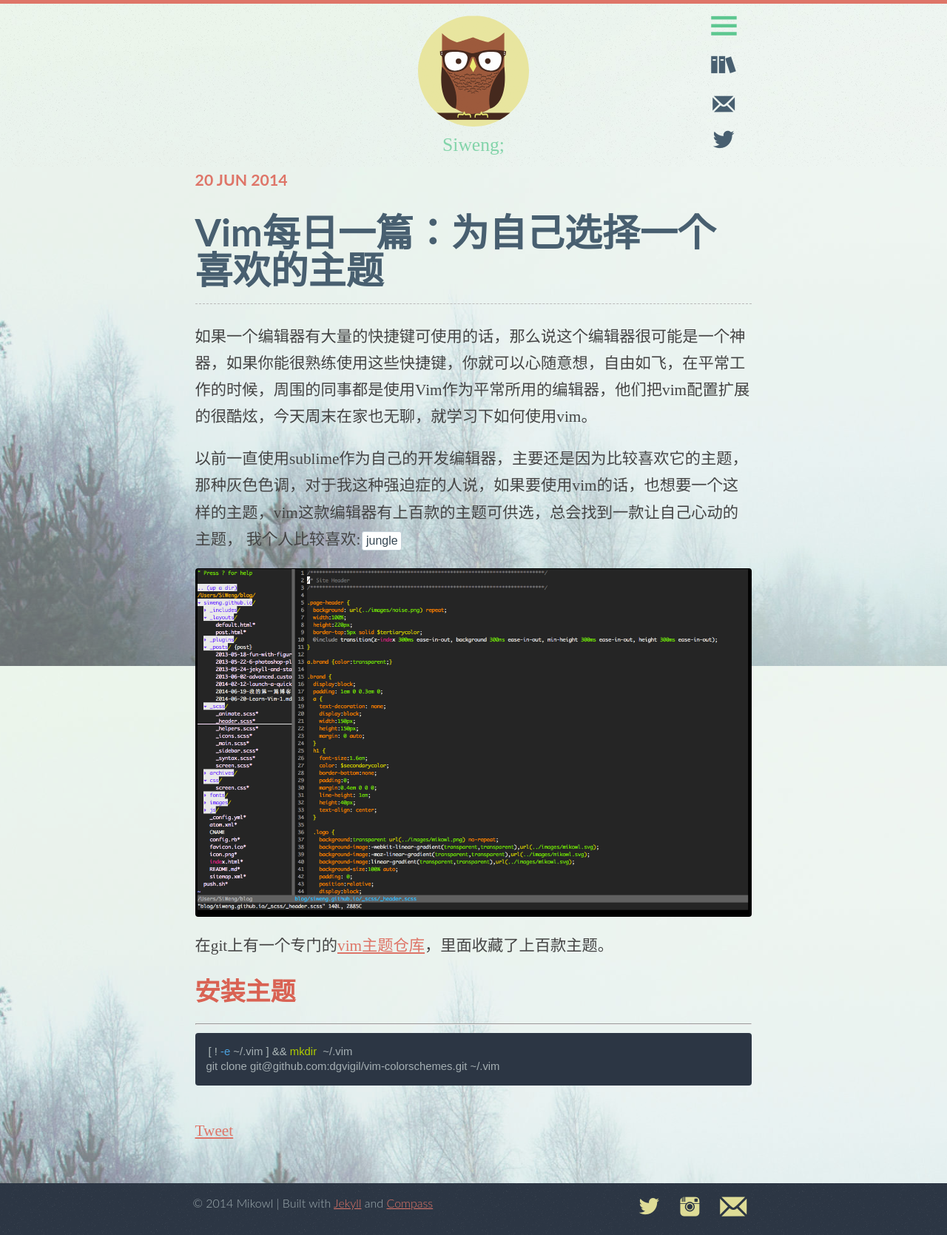
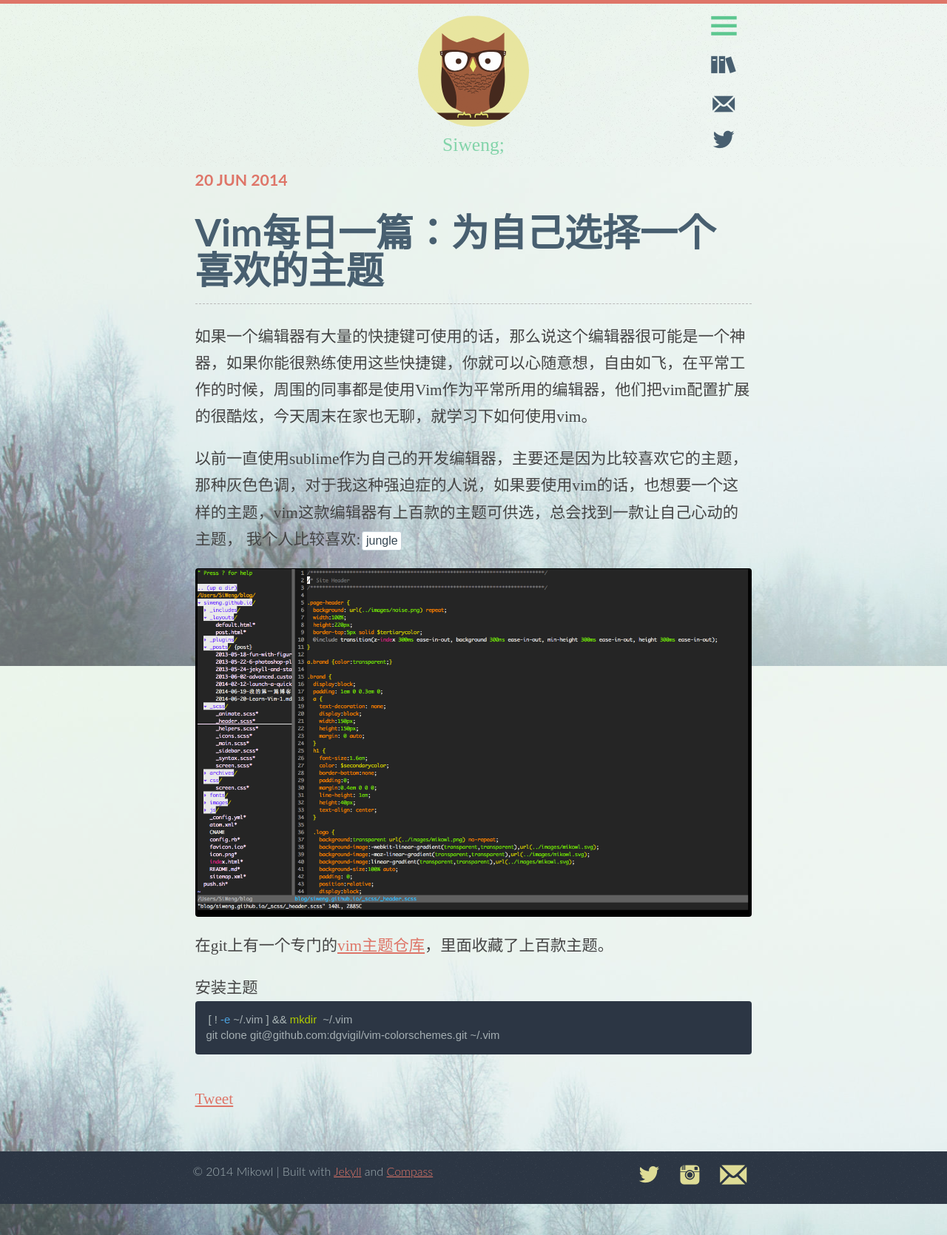
Before and after one commit to siweng/siweng.github.io, a Jekyll site: the page built from _posts/2014-06-20-Learn-Vim-1.md, in a window 1280 px wide. Shown: the whole page at 74% size. Built offline with Jekyll 4.4.1, drawn with Linux system fonts in a browser that asks for light colours; nearby versions of some CDN libraries; some web fonts are replaced; Markdown is read by kramdown in place of the engine named in the settings; comment, search, counter and statistics services are not loaded.

Commit message:
auto commit

```diff
--- a/_posts/2014-06-20-Learn-Vim-1.md
+++ b/_posts/2014-06-20-Learn-Vim-1.md
@@ -13,8 +13,7 @@ date: 2014-06-20
 
 在git上有一个专门的[vim主题仓库](https://github.com/flazz/vim-colorschemes)，里面收藏了上百款主题。
 
-###安装主题
----
+#####安装主题
 {% highlight bash %}
 [ ! -e ~/.vim ] && mkdir  ~/.vim
 git clone git@github.com:dgvigil/vim-colorschemes.git ~/.vim
```
